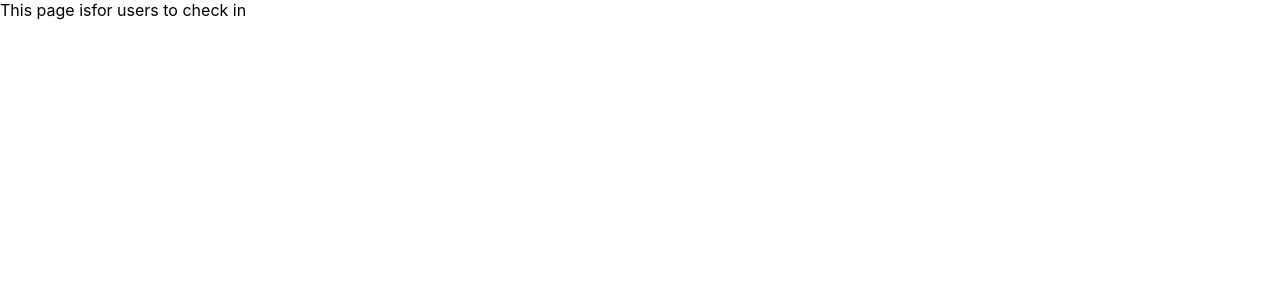
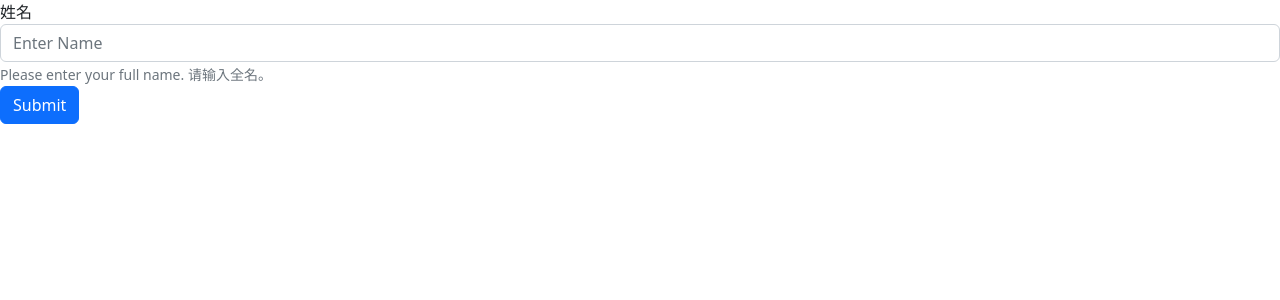
Before and after one commit to Just-ZJ/Event-Check-In, a React (Create React App) app: page / in a window 1280 px wide. Shown: the top 300 px of the page. Built offline with nearby package versions, Linux system fonts and the light colour scheme.

Commit message:
refactored files

```diff
--- a/src/Admin.js
+++ /dev/null
@@ -1,7 +0,0 @@
-export function Admin() {
-  return (
-    <>
-      <div>This page is for admins to view</div>
-    </>
-  );
-}
--- a/src/App.js
+++ b/src/App.js
@@ -1,6 +1,6 @@
 import { BrowserRouter, Route, Routes } from "react-router-dom";
-import { Admin } from "./Admin";
-import { CheckIn } from "./CheckIn";
+import { Admin } from "./components/Admin";
+import { CheckIn } from "./components/CheckIn";
 
 function App() {
   return (
--- a/src/CheckIn.js
+++ /dev/null
@@ -1,7 +0,0 @@
-export function CheckIn() {
-  return (
-    <>
-      <div>This page isfor users to check in</div>
-    </>
-  );
-}
--- /dev/null
+++ b/src/components/Admin.js
@@ -0,0 +1,12 @@
+export function Admin() {
+  return (
+    <>
+      <div>This page is for admins to view</div>
+    </>
+  );
+}
+
+// let name = "陈政吉";
+// let a = name.charCodeAt(0);
+// document.getElementById("tryout").innerText = a;
+// console.log(name.charAt(0));
--- /dev/null
+++ b/src/components/CheckIn.js
@@ -0,0 +1,23 @@
+export function CheckIn() {
+  return (
+    <>
+      <form>
+        <div class="form-group">
+          <label for="name">姓名</label>
+          <input
+            type="text"
+            class="form-control"
+            aria-describedby="emailHelp"
+            placeholder="Enter Name"
+          />
+          <small id="emailHelp" class="form-text text-muted">
+            Please enter your full name. 请输入全名。
+          </small>
+        </div>
+        <button type="submit" class="btn btn-primary">
+          Submit
+        </button>
+      </form>
+    </>
+  );
+}
--- /dev/null
+++ b/src/components/Person.js
@@ -0,0 +1,3 @@
+export function Person() {
+  return <></>;
+}
--- a/src/index.js
+++ b/src/index.js
@@ -9,6 +9,8 @@ import { initializeApp } from "firebase/app";
 import { getAnalytics } from "firebase/analytics";
 // TODO: Add SDKs for Firebase products that you want to use
 // https://firebase.google.com/docs/web/setup#available-libraries
+
+import "bootstrap/dist/css/bootstrap.min.css";
 
 // Your web app's Firebase configuration
 // For Firebase JS SDK v7.20.0 and later, measurementId is optional
```
Also changed, not shown: src/setupTests.js (deleted, +0 -5 lines), public/robots.txt (deleted), 1 other file (tests, documents, lock files or other folders).
